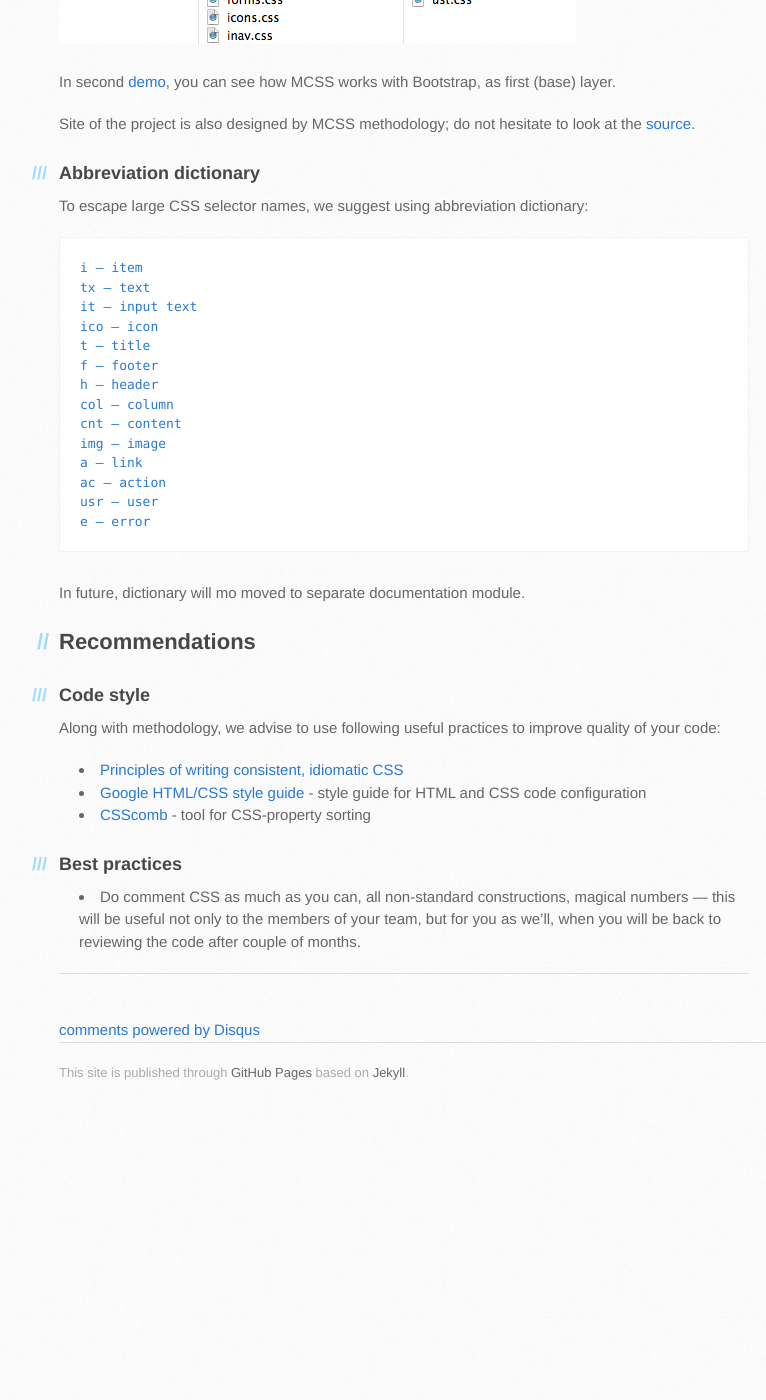
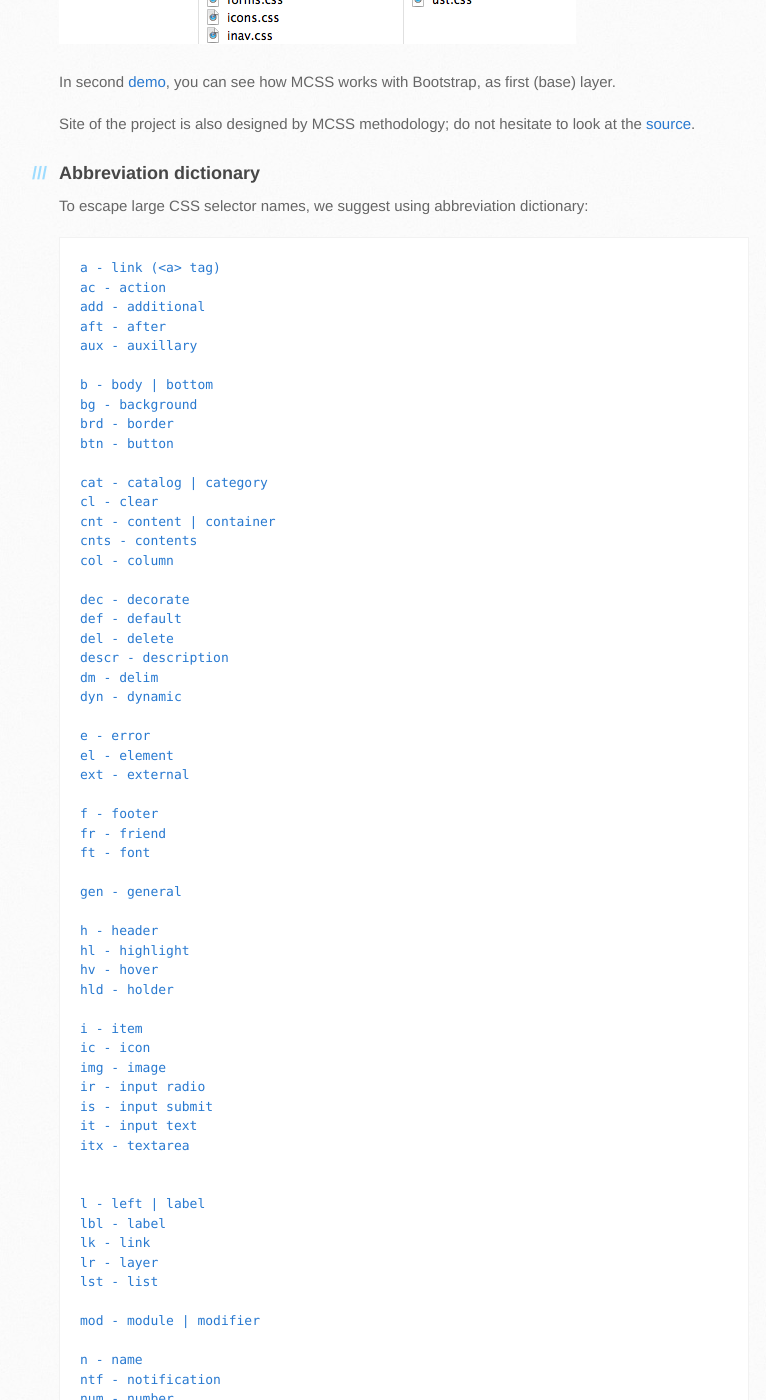
Before and after one commit to robhrt7/MCSS, a Jekyll site: the page built from en/index.md, in a window 1280 px wide and 1400 px high, scrolled down 8245 px. Shown: the whole window, without its empty margins (111-877 px from the left). Built offline with Jekyll 4.4.1, drawn with Linux system fonts in a browser that asks for light colours; Markdown is read by kramdown in place of the engine named in the settings; comment, search, counter and statistics services are not loaded; before the commit the page ends 9380 px from its top, so only the background shows below that; some of the changed text lies outside the part shown.

Commit message:
Updating shorthand dictionary

```diff
--- a/en/index.md
+++ b/en/index.md
@@ -294,20 +294,86 @@ Site of the project is also designed by MCSS methodology; do not hesitate to loo
 ### Abbreviation dictionary
 To escape large CSS selector names, we suggest using abbreviation dictionary:
 
-	i — item
-	tx — text
-	it — input text
-	ico — icon
-	t — title
-	f — footer
-	h — header
-	col — column
-	cnt — content
-	img — image
-	a — link
-	ac — action
-	usr — user
-	e — error
+    a - link (<a> tag)
+    ac - action
+    add - additional
+    aft - after
+    aux - auxillary
+
+    b - body | bottom
+    bg - background
+    brd - border
+    btn - button
+
+    cat - catalog | category
+    cl - clear
+    cnt - content | container
+    cnts - contents
+    col - column
+
+    dec - decorate
+    def - default
+    del - delete
+    descr - description
+    dm - delim
+    dyn - dynamic
+
+    e - error
+    el - element
+    ext - external
+
+    f - footer
+    fr - friend
+    ft - font
+
+    gen - general
+
+    h - header
+    hl - highlight
+    hv - hover
+    hld - holder
+
+    i - item
+    ic - icon
+    img - image
+    ir - input radio
+    is - input submit
+    it - input text
+    itx - textarea
+
+
+    l - left | label
+    lbl - label
+    lk - link
+    lr - layer
+    lst - list
+
+    mod - module | modifier
+
+    n - name
+    ntf - notification
+    num - number
+
+    opt - options
+    ovr - overlay
+
+    ph - placeholder
+    pht - photo
+    priv - privacy
+
+    r - right
+    rfr - refresh
+
+    scr - screen | scroll
+    sel - select
+    sett - settings
+    sm - small
+    spr - sprite
+
+    t - title | t
+    tx - text
+
+    w - wrapper
 
 In future, dictionary will mo moved to separate documentation module.
 
```
